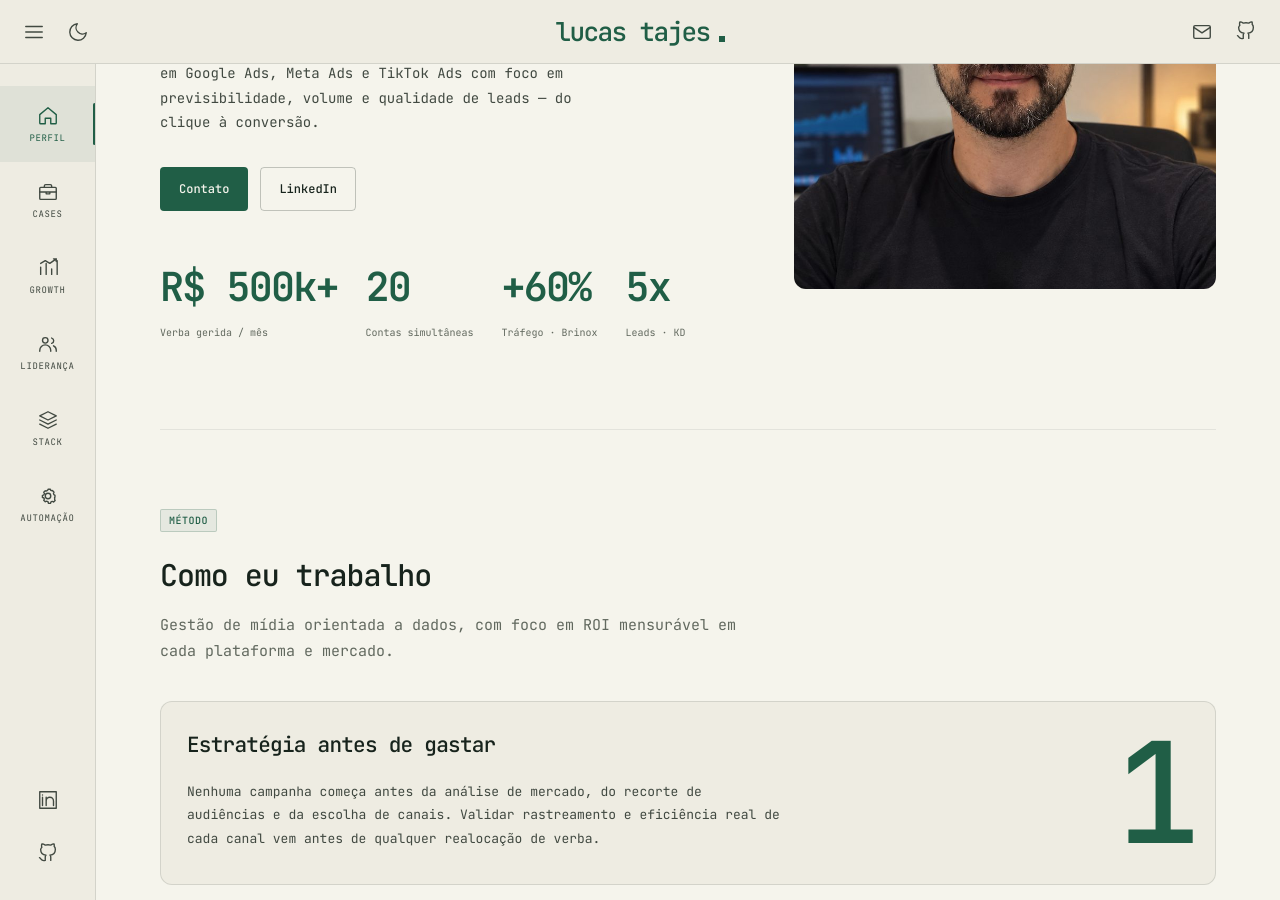
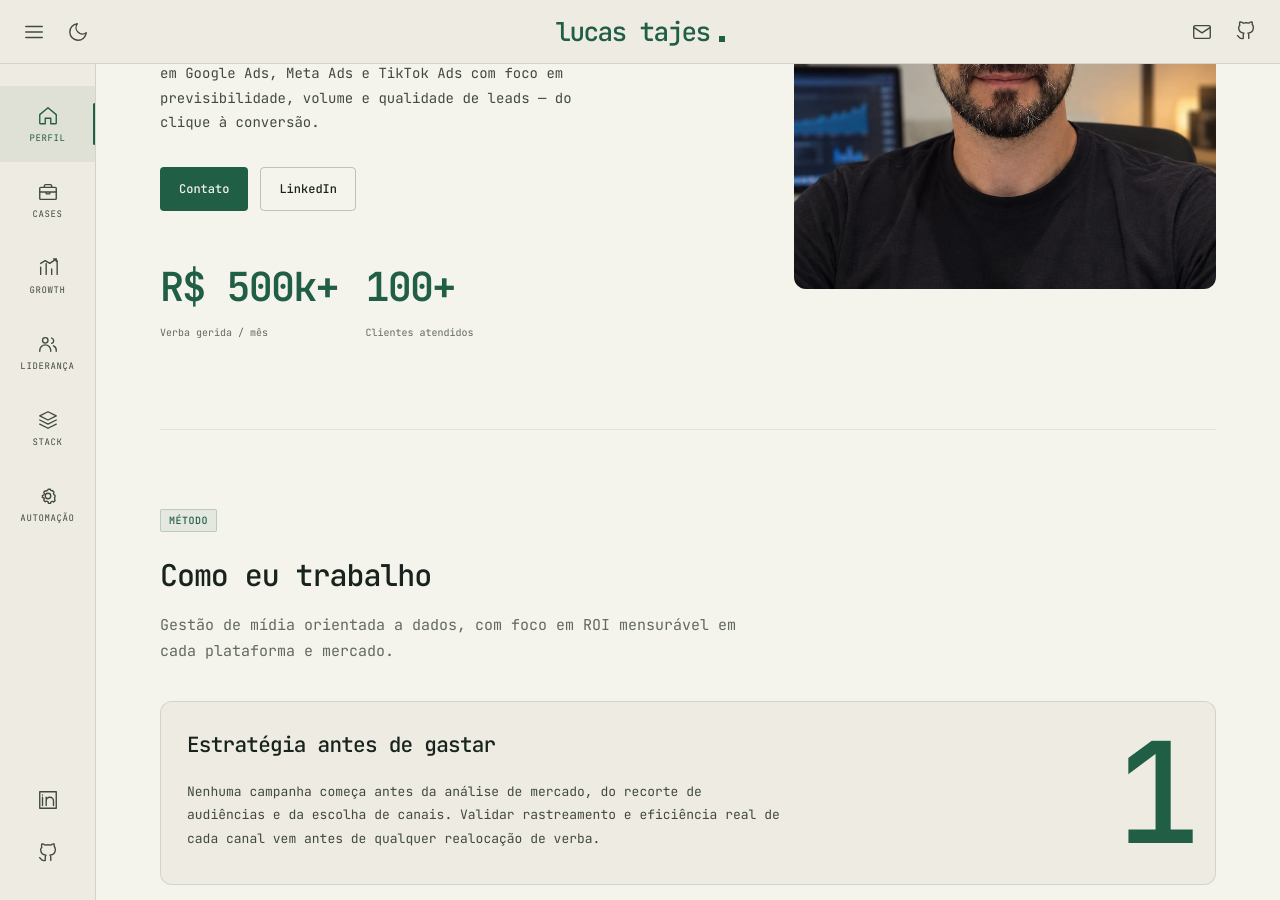
Before and after one commit to lucasmtajes-lgtm/Portfolio, a Jekyll site: the page built from index.md, in a window 1280 px wide and 900 px high, scrolled down 379 px. Built offline with Jekyll 4.4.1, drawn with Linux system fonts in a browser that asks for light colours.

Commit message:
fix: atualiza indicadores do perfil para clientes atendidos
Co-authored-by: Manus <dev-agent@manus.ai>

```diff
--- a/index.md
+++ b/index.md
@@ -29,16 +29,8 @@ description: "Performance, analytics e automação com IA. Conheça a experiênc
         <div class="stat-label">Verba gerida / mês</div>
       </div>
       <div class="stat">
-        <div class="stat-value">20</div>
-        <div class="stat-label">Contas simultâneas</div>
-      </div>
-      <div class="stat">
-        <div class="stat-value">+60%</div>
-        <div class="stat-label">Tráfego · Brinox</div>
-      </div>
-      <div class="stat">
-        <div class="stat-value">5x</div>
-        <div class="stat-label">Leads · KD</div>
+        <div class="stat-value">100+</div>
+        <div class="stat-label">Clientes atendidos</div>
       </div>
     </div>
   </div>
```
